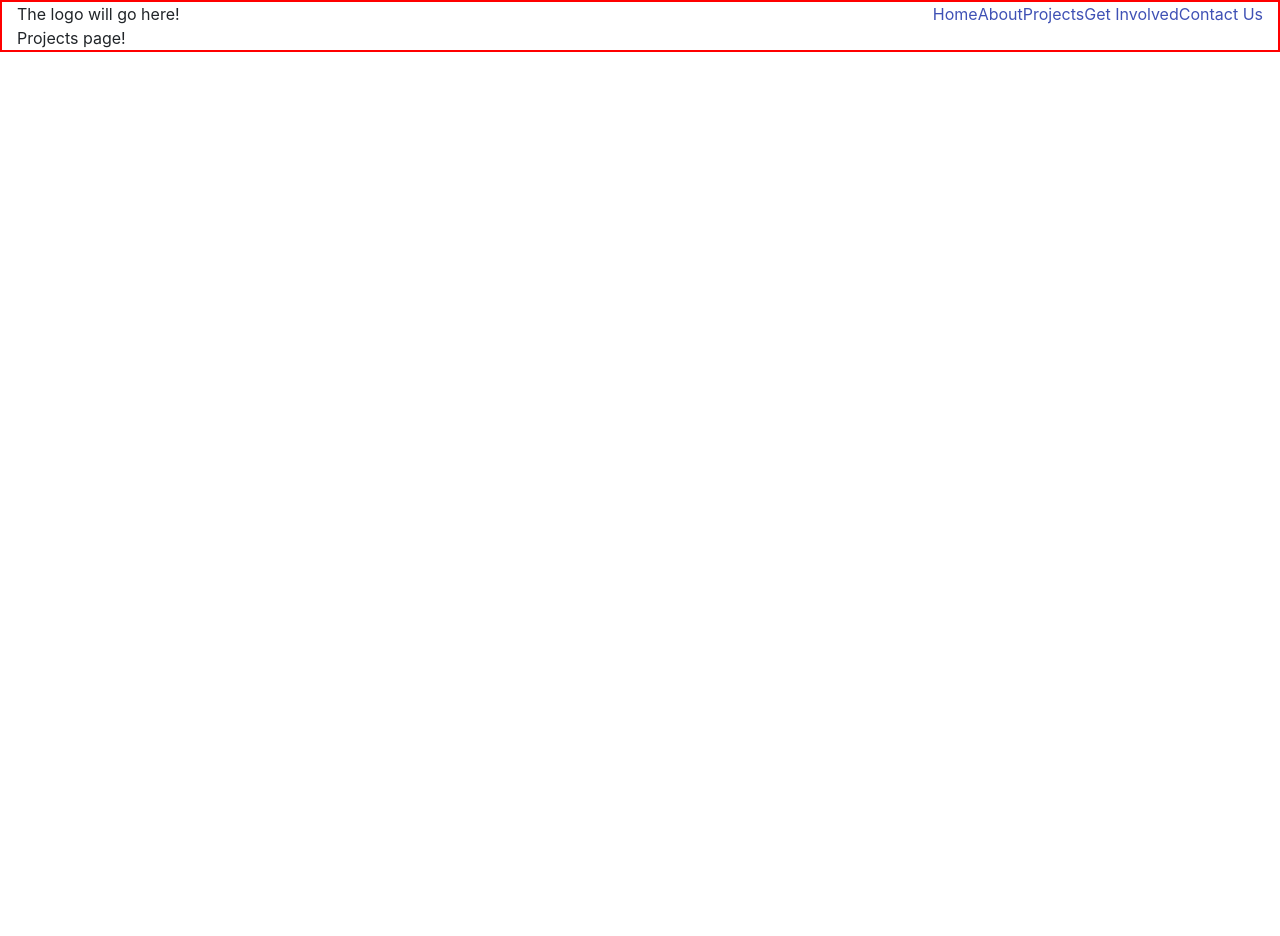
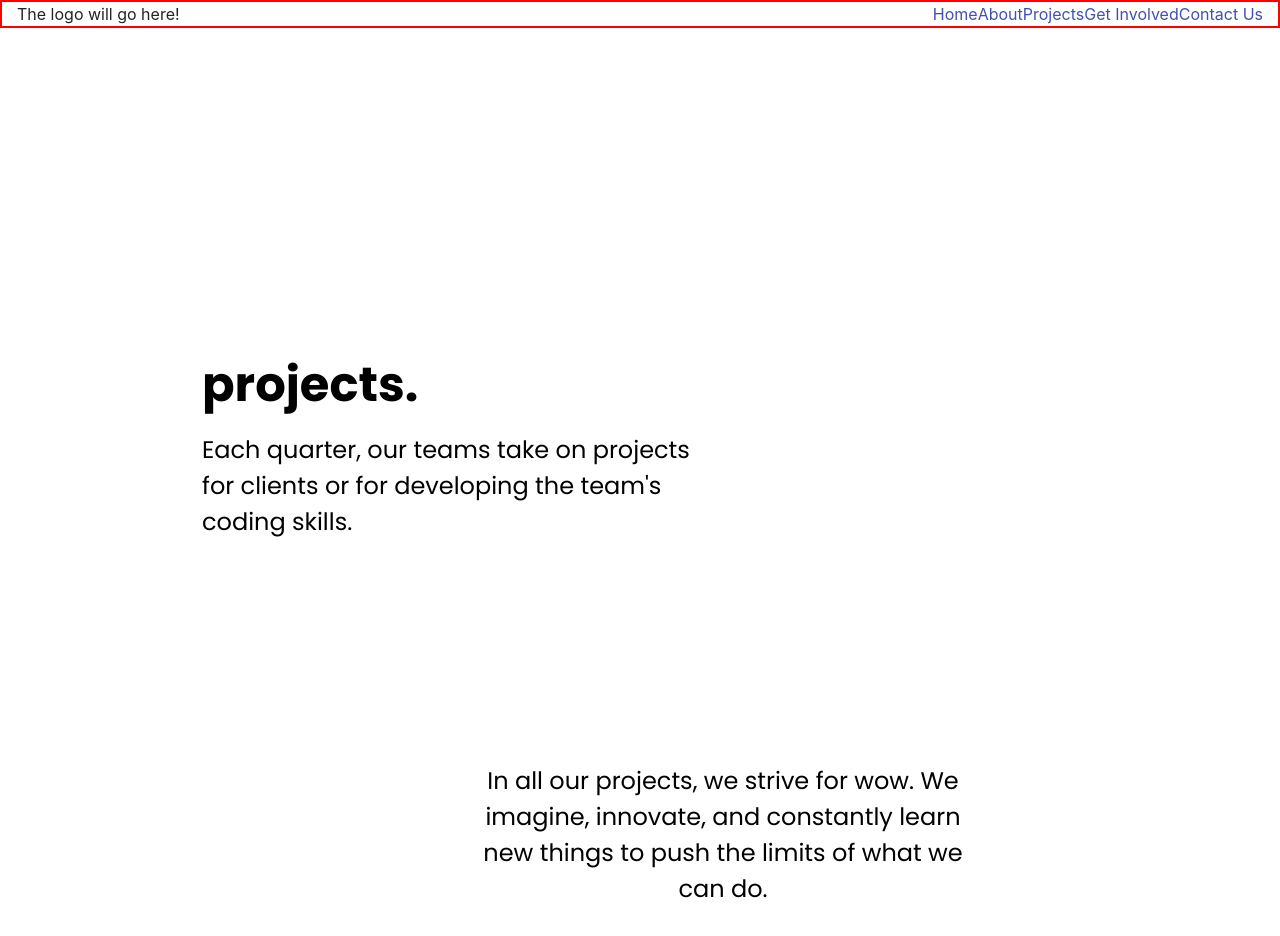
Before and after one commit to omidmogasemi/CodeLab-Website, a React (Create React App) app: page /projects in a window 1280 px wide. Shown: the top 936 px of the page. Before the commit the page ends 800 px from the top, so only its background shows below. Built offline with nearby package versions, Linux system fonts and the light colour scheme.

Commit message:
updated projects page

```diff
--- /dev/null
+++ b/src/components/projects/projects.css
@@ -0,0 +1,44 @@
+.projectTitle {
+    position: absolute;
+    width: 406px;
+    height: 43px;
+    left: 200px;
+    top: 361px;
+    font-family: Poppins;
+    font-style: normal;
+    font-weight: bold;
+    font-size: 48px;
+    line-height: 72px;
+    display: flex;
+    align-items: center;
+    color: #000000;
+}
+
+.projectDesc {
+    position: absolute;
+    width: 510px;
+    height: 112px;
+    left: 200px;
+    top: 430px;
+    font-family: Poppins;
+    font-style: normal;
+    font-weight: normal;
+    font-size: 24px;
+    line-height: 36px;
+    color: #000000;
+}
+
+.projectWow {
+    position: absolute;
+    width: 510px;
+    height: 208px;
+    left: 466px;
+    top: 761px;
+    font-family: Poppins;
+    font-style: normal;
+    font-weight: normal;
+    font-size: 24px;
+    line-height: 36px;
+    text-align: center;
+    color: #000000;
+}
--- a/src/components/projects/projects.js
+++ b/src/components/projects/projects.js
@@ -1,9 +1,25 @@
 import React from "react";
+import { makeStyles } from "@material-ui/core/styles";
+import "./projects.css"
+
+
+
 
 function projects(props) {
     return (
         <div>
-            Projects page!
+            <div className="projectTitle" style={{}}>projects.</div>
+            <p className="projectDesc">
+                Each quarter, our teams take on projects
+                for clients or for developing the team's
+                coding skills.
+            </p>
+            <p className="projectWow">
+                In all our projects, we strive for wow.
+                We imagine, innovate, and constantly
+                learn new things to push the limits of what
+                we can do.
+            </p>
         </div>
     )
 }
```
